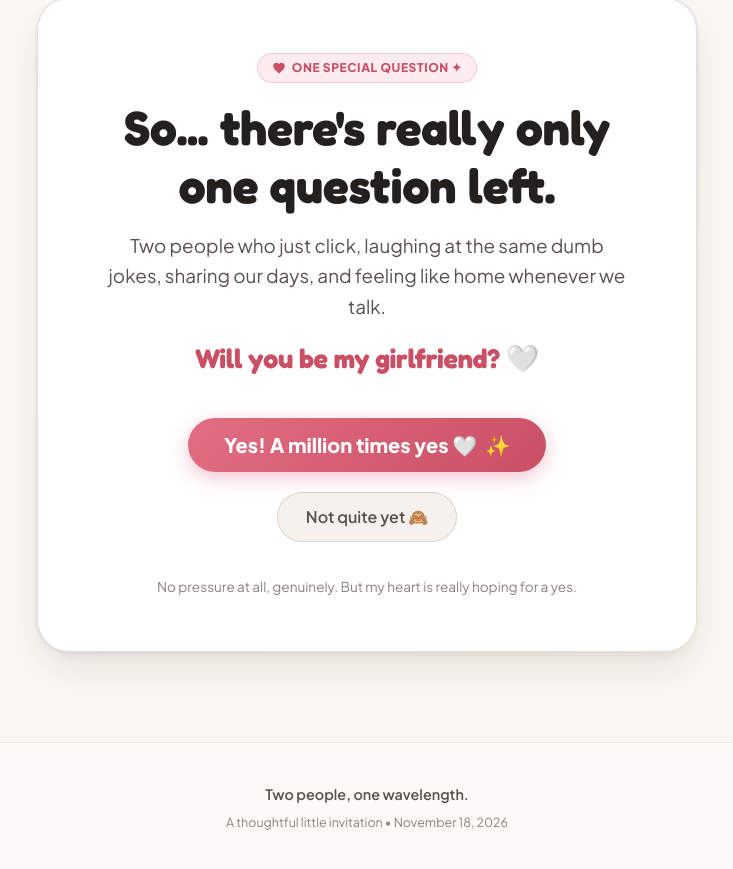
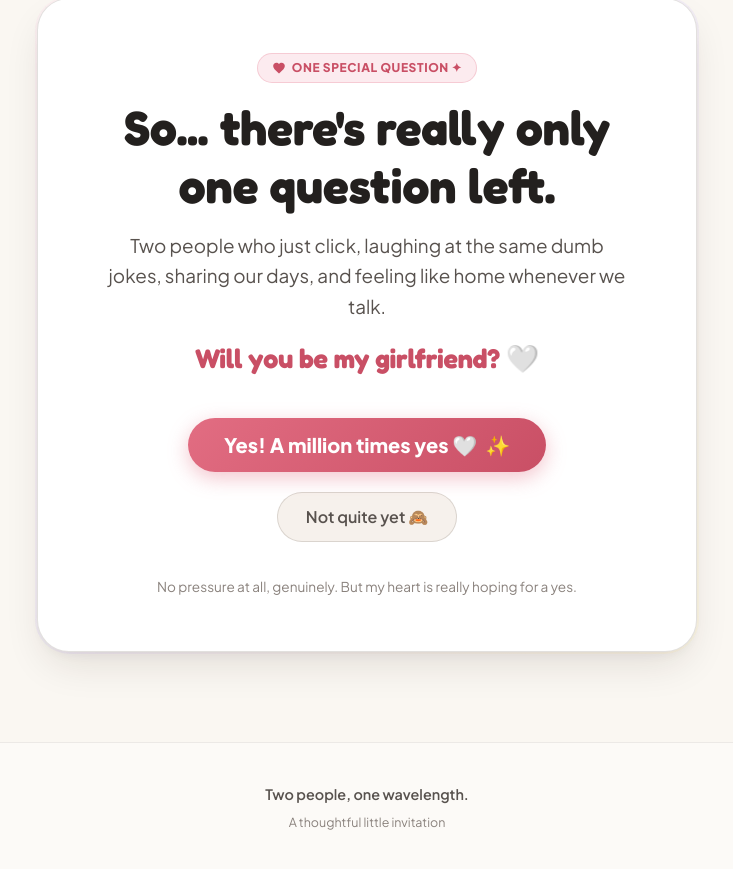
Before and after one commit to iwannasay/IwanaAskYou, a plain HTML site: page index.html in a window 1280 px wide. Shown: the part 3297-4166 px from the top of the page, without its empty margins (273-1006 px from the left). Drawn offline with Linux system fonts and the light colour scheme.

Commit message:
Update index.html

```diff
--- a/index.html
+++ b/index.html
@@ -422,7 +422,7 @@
         Two people, one wavelength.
       </p>
       <p class="footer-sub">
-        A thoughtful little invitation &bull; November 18, 2026
+        A thoughtful little invitation
       </p>
     </div>
   </footer>
```
